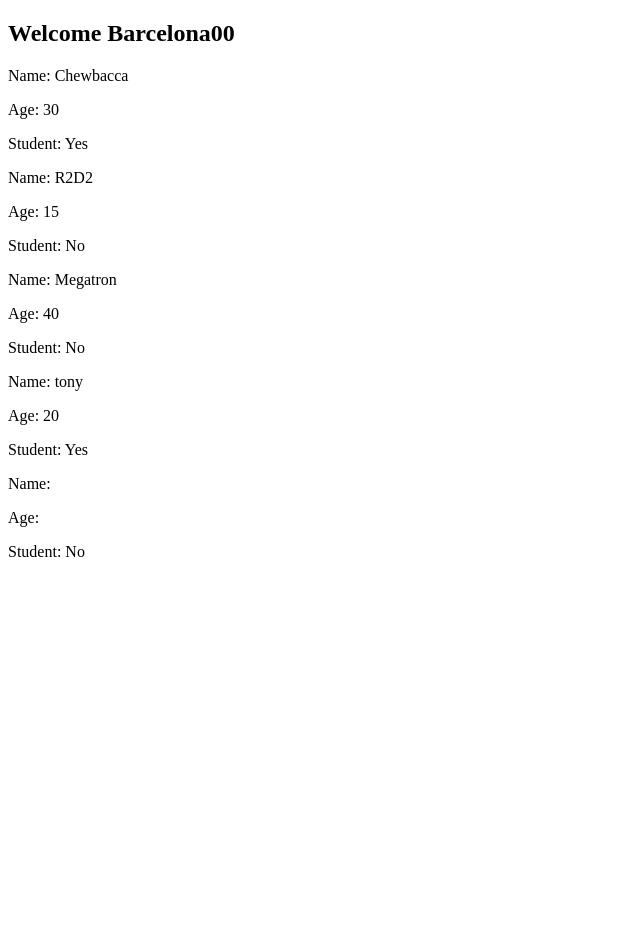
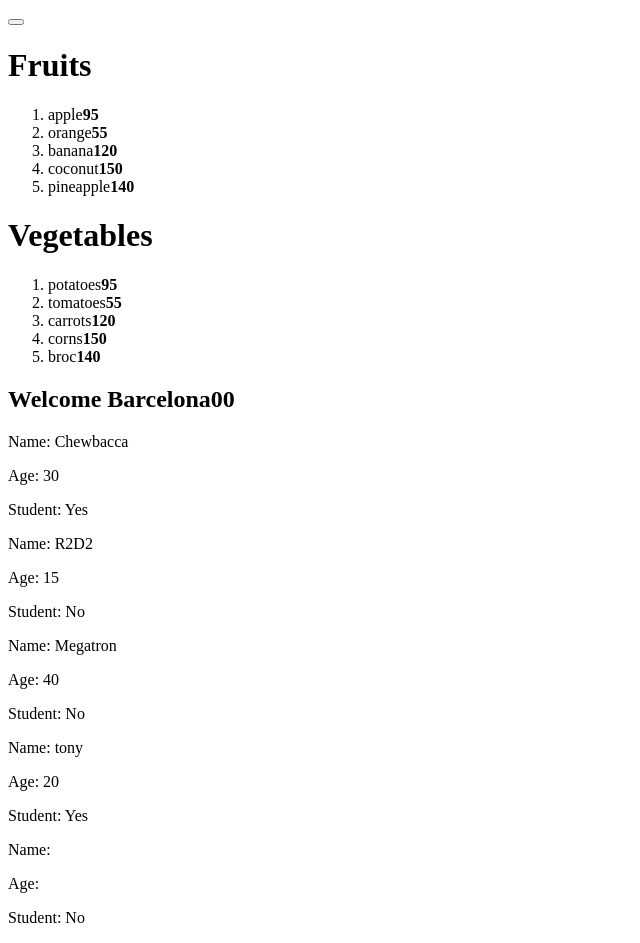
Before and after one commit to dvadnere-debug/TrainingModules, a React (Vite) app in the folder react/first-react/: page / in a window 1280 px wide. Shown: the whole page, without its empty margins (0-640 px from the left). Before the commit the page ends 800 px from the top, so only its background shows below. Built offline with nearby package versions, Linux system fonts and the light colour scheme.

Commit message:
react state management

```diff
--- a/react/first-react/src/App.jsx
+++ b/react/first-react/src/App.jsx
@@ -1,8 +1,13 @@
 import Student from "./components/Students";
 import UserGreeting from "./components/UserGreeting.jsx";
+import List from "./components/List.jsx";
+import Button from "./components/Button.jsx";
 function App() {
   return (
     <div className="student">
+      <Button />
+
+      <List />
       <UserGreeting isLoggedIn={true} username="Barcelona00" />
 
       <Student name="Chewbacca" age={30} isStudent={true} />
--- /dev/null
+++ b/react/first-react/src/components/Button.jsx
@@ -0,0 +1,16 @@
+export default function Button() {
+  //   const handleClick = () => alert("there's nothing stop clicking you fool");
+
+  //   let count = 0;
+  //   const handleClick2 = (name) => {
+  //     if (count < 3) {
+  //       count++;
+  //       console.log(`${name} you cliccked me ${count} times`);
+  //     } else {
+  //       alert(`${name} stop clicking it`);
+  //     }
+  //   };
+
+  const handleClick = (e) => (e.target.textContent = "hi");
+  return <button onDoubleClick={(e) => handleClick(e)}></button>;
+}
--- a/react/first-react/src/components/List.jsx
+++ b/react/first-react/src/components/List.jsx
@@ -4,16 +4,46 @@ export default function List() {
   //   const listItems = fruits.map((fruit) => <li>{fruit}</li>);
 
   const fruits = [
-    { name: "apple", calories: 95 },
-    { name: "orange", calories: 55 },
-    { name: "banana", calories: 120 },
-    { name: "coconut", calories: 150 },
-    { name: "pineapple", calories: 140 },
+    { id: 1, name: "apple", calories: 95 },
+    { id: 2, name: "orange", calories: 55 },
+    { id: 3, name: "banana", calories: 120 },
+    { id: 4, name: "coconut", calories: 150 },
+    { id: 5, name: "pineapple", calories: 140 },
   ];
 
+  const vegetables = [
+    { id: 1, name: "potatoes", calories: 95 },
+    { id: 2, name: "tomatoes", calories: 55 },
+    { id: 3, name: "carrots", calories: 120 },
+    { id: 4, name: "corns", calories: 150 },
+    { id: 5, name: "broc", calories: 140 },
+  ];
+  //   fruits.sort((a, b) => a.name.localeCompare(b.name));
+  //   fruits.sort((a, b) => a.calories - b.calories);
+
+  //   const lowCalFruits = fruits.filter((fruit) => fruit.calories < 100);
+
   const listItems = fruits.map((fruit) => (
-    <li key={fruit.name}>{fruit.name}</li>
+    <li key={fruit.id}>
+      {fruit.name}
+      <b>{fruit.calories}</b>
+    </li>
   ));
 
-  return <ol>{listItems}</ol>;
+  const veggies = vegetables.map((vegetable) => (
+    <li key={vegetable.id}>
+      {vegetable.name}
+      <b>{vegetable.calories}</b>
+    </li>
+  ));
+
+  return (
+    <>
+      <h1>Fruits</h1>
+      <ol>{listItems}</ol>
+
+      <h1>Vegetables</h1>
+      <ol>{veggies}</ol>
+    </>
+  );
 }
```
